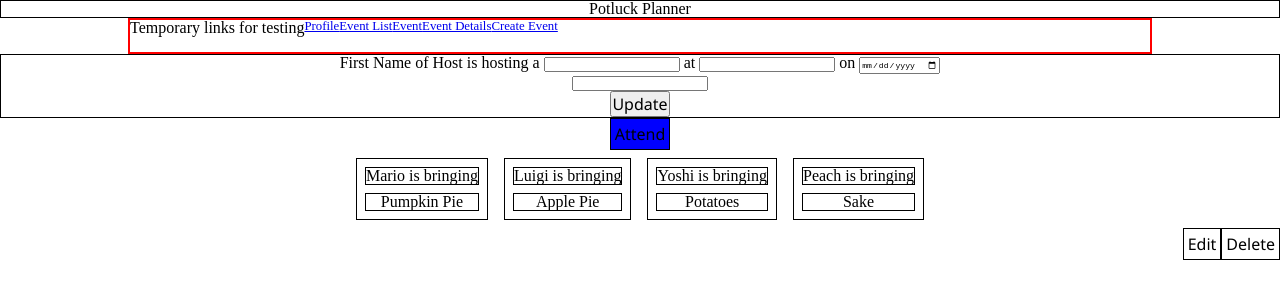
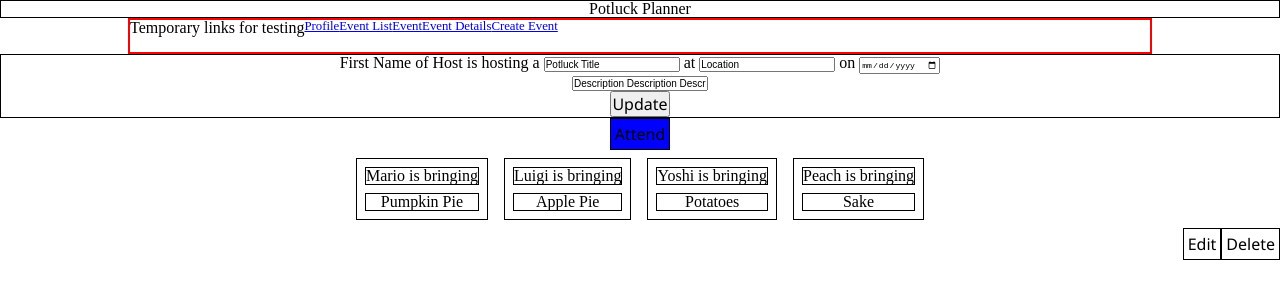
Before and after one commit to tinaxgao/frontend, a React (Create React App) app: page /event-details in a window 1280 px wide. Both pictures are taken after a click on the button "Edit". Shown: the top 300 px of the page. Built offline with nearby package versions, Linux system fonts and the light colour scheme; no server answers.

Commit message:
small update

```diff
--- a/src/components/EventDetails.js
+++ b/src/components/EventDetails.js
@@ -1,5 +1,6 @@
 import React, { useState, useEffect } from "react";
 import axiosWithAuth from "../utils/axiosWithAuth";
+import axios from 'axios';
 import GuestDetails from "./Guest-List/GuestDetails";
 
 import EventTitle from "./Guest-List/Event-Title/EventTitle";
@@ -32,10 +33,10 @@ const EventDetails = () => {
       };
 
       useEffect(() => {
-        axiosWithAuth() //NOT THE CORRECT INFO YET, JUST TESTING API
-          .get()
+        axios //NOT THE CORRECT INFO YET, JUST TESTING API
+          .get('https://lambdapotluck.herokuapp.com/api/events')
           .then((resp) => {
-            console.log(resp.data[0].first_name);
+            console.log("api resp", resp.data); //Delete console.log
           })
           .catch((err) => {
             console.log(err);
--- a/src/components/Guest-List/Event-Title/EventTitleForm.js
+++ b/src/components/Guest-List/Event-Title/EventTitleForm.js
@@ -4,13 +4,13 @@ const EventTitleForm = ({ state, setState, handleToggle }) => {
   const [newEventInfo, setNewEventInfo] = useState(state);
 
   const handleChange = (e) => {
-    console.log("handlechange name", e.target.value);
+    console.log("handlechange name", e.target.value); //Delete console.log
     setNewEventInfo({ ...newEventInfo, [e.target.name]: e.target.value });
   };
 
   const handleSubmit = (e) => {
     e.preventDefault();
-    console.log("submit newEventInfo:", newEventInfo);
+    console.log("submit newEventInfo:", newEventInfo); //Delete console.log
     setState(newEventInfo);
     handleToggle();
   };
@@ -20,12 +20,12 @@ const EventTitleForm = ({ state, setState, handleToggle }) => {
       <form onSubmit={handleSubmit}>
         <h1>
           {state.firstName} is hosting a{" "}
-          <input type="text" name="title" onChange={handleChange} /> at{" "}
-          <input type="text" name="location" onChange={handleChange} /> on{" "}
-          <input type="date" name="date" onChange={handleChange} />
+          <input type="text" name="title" onChange={handleChange} value={newEventInfo.title}/> at{" "}
+          <input type="text" name="location" onChange={handleChange} value={newEventInfo.location}/> on{" "}
+          <input type="date" name="date" onChange={handleChange} value={newEventInfo.date}/>
         </h1>
         <p>
-          <input type="text" name="description" onChange={handleChange} />
+          <input type="text" name="description" onChange={handleChange} value={newEventInfo.description} />
         </p>
         <button>Update</button>
       </form>
```
